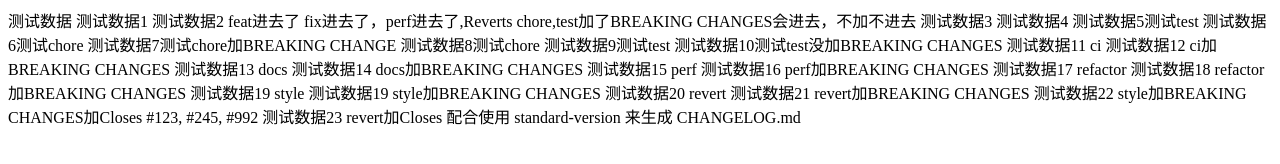
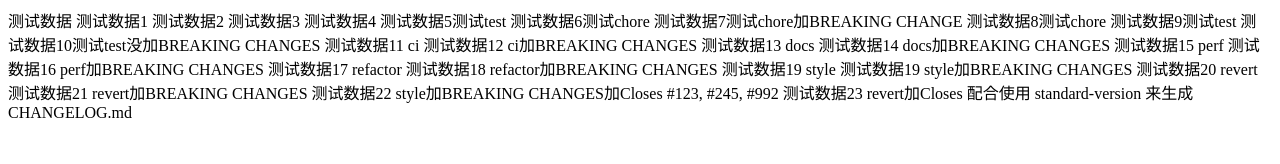
Before and after one commit to lyxdream/cz-demo, a website: page test.html in a window 1280 px wide. Drawn offline with Linux system fonts and the light colour scheme.

Commit message:
docs: ✏️ 修改readme.md文件

```diff
--- a/test.html
+++ b/test.html
@@ -11,9 +11,6 @@
     测试数据
     测试数据1
     测试数据2
-
-    feat进去了 fix进去了，perf进去了,Reverts
-    chore,test加了BREAKING CHANGES会进去，不加不进去
 
     测试数据3
     测试数据4
@@ -40,6 +37,7 @@
     测试数据23 revert加Closes
 
     配合使用 standard-version 来生成 CHANGELOG.md
+
 </body>
 
 </html>
```
Also changed, not shown: README.md.
